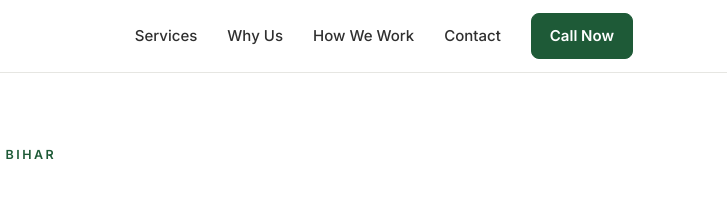
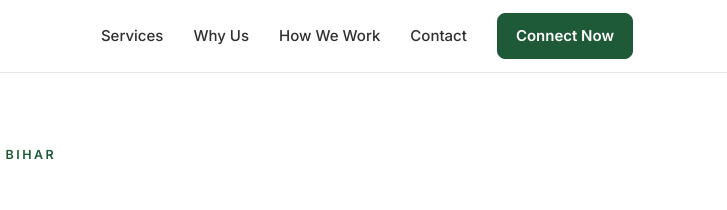
Before and after one commit to manojsingh2920-stack/mabe, a plain HTML site: page index.html in a window 1280 px wide. Shown: the top 210 px of the page, 553-1280 px from the left. Drawn offline with Linux system fonts and the light colour scheme.

Commit message:
Update index.html

```diff
--- a/index.html
+++ b/index.html
@@ -155,7 +155,7 @@
       <a href="#why">Why Us</a>
       <a href="#process">How We Work</a>
       <a href="#contact">Contact</a>
-      <a href="tel:+919334754653" class="btn btn-primary">Call Now</a>
+      <a href="tel:+919334754653" class="btn btn-primary">Connect Now</a>
     </nav>
     <button class="menu-btn" aria-label="Open menu" onclick="document.getElementById('links').classList.toggle('open')">
       <svg viewBox="0 0 24 24" class="ic"><path d="M3 6h18M3 12h18M3 18h18"/></svg>
```
